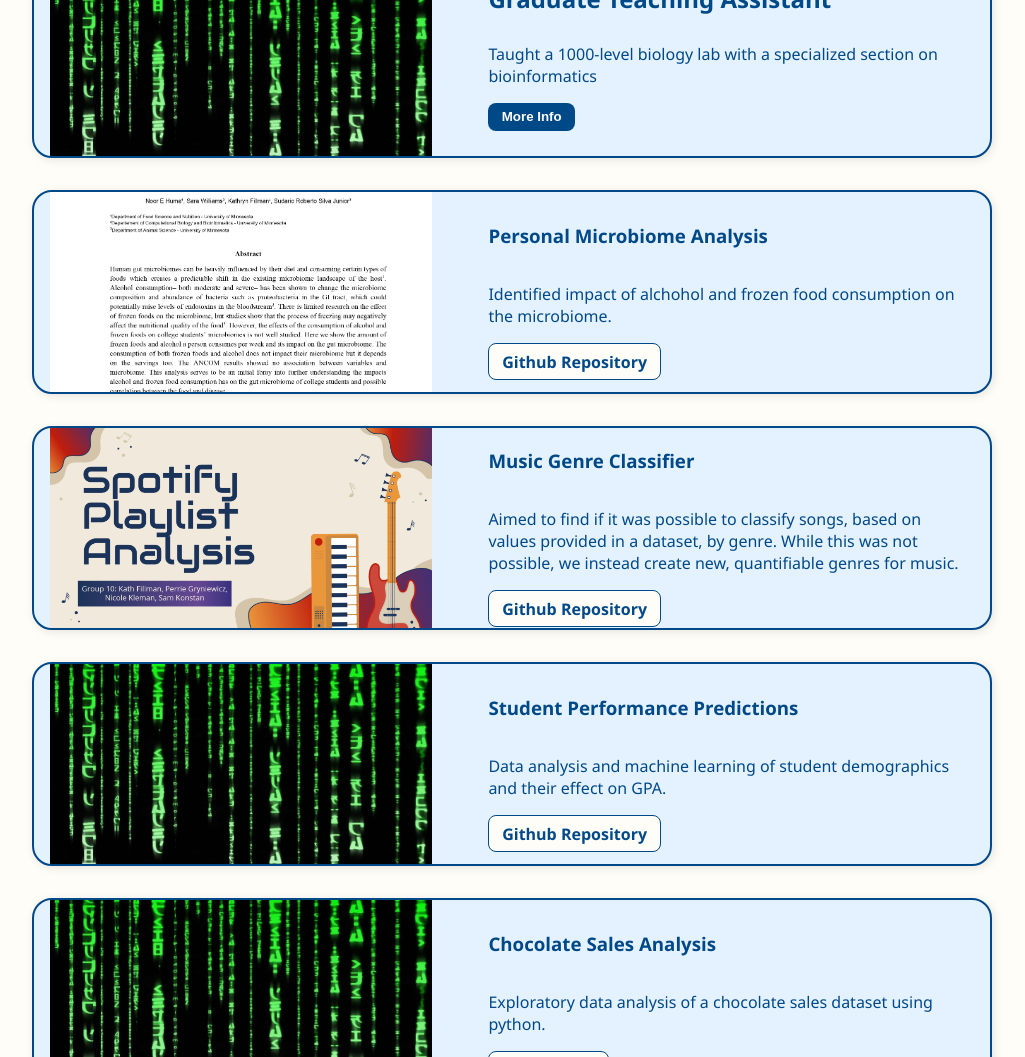
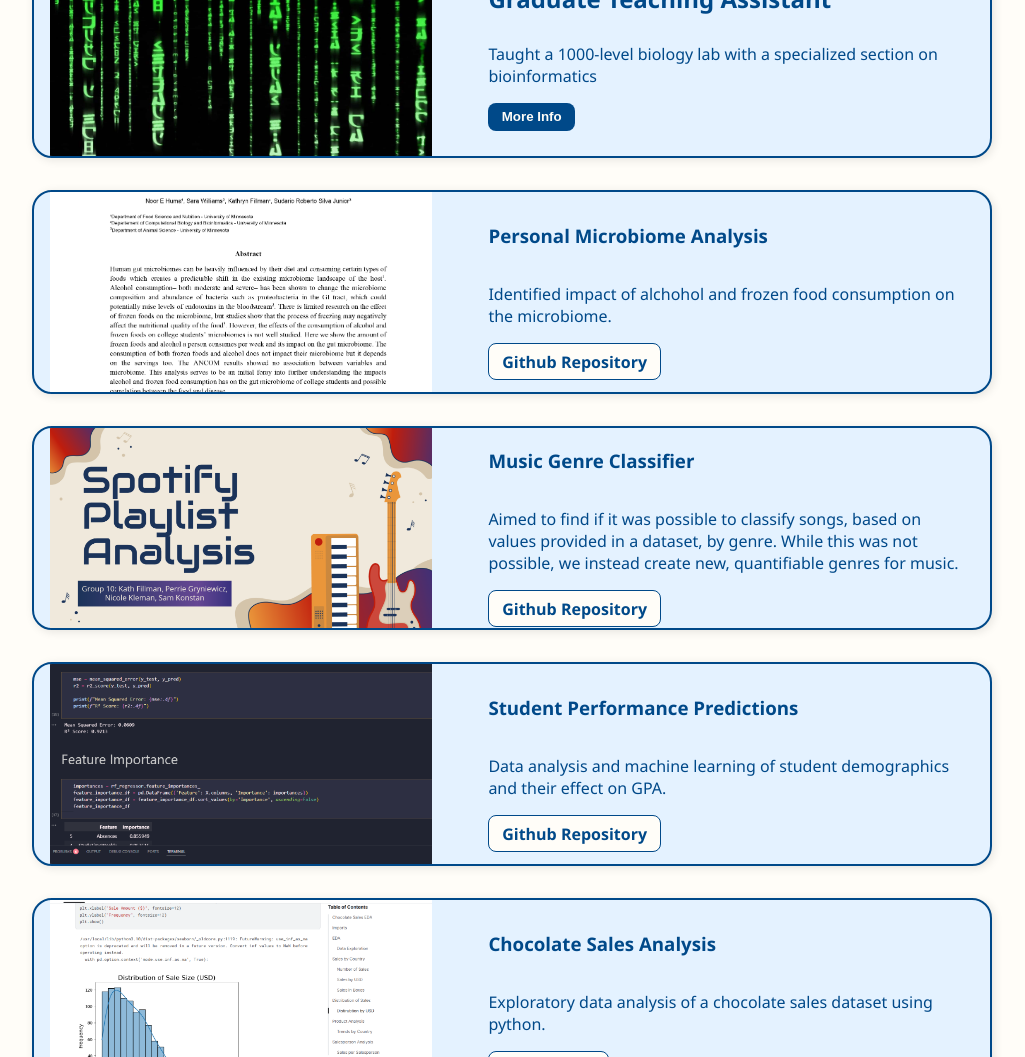
Before and after one commit to kfillman/kfillman.github.io, a Jekyll site: the page built from projects.md, in a window 1280 px wide. Shown: the part 1249-2306 px from the top of the page, without its empty margins (128-1153 px from the left). Built offline with Jekyll 4.4.1, drawn with Linux system fonts in a browser that asks for light colours; grey boxes are pictures that could not be loaded.

Commit message:
Update projects.md

```diff
--- a/projects.md
+++ b/projects.md
@@ -80,7 +79,7 @@ permalink: /projects/
 </div>
 
 <div class="project-card">
-  <img src="/assets/images/matrix_background.jpg" alt="Placeholder image">
+  <img src="/assets/images/GPAPredictions.png" alt="Project Screenshot">
   <div class="project-content">
     <h3>Student Performance Predictions</h3>
     <p>Data analysis and machine learning of student demographics and their effect on GPA.</p>
@@ -89,7 +88,7 @@ permalink: /projects/
 </div>
 
 <div class="project-card">
-  <img src="/assets/images/matrix_background.jpg" alt="Placeholder image">
+  <img src="/assets/images/ChocolateSales.png" alt="Project Screenshot">
   <div class="project-content">
     <h3>Chocolate Sales Analysis</h3>
     <p>Exploratory data analysis of a chocolate sales dataset using python.</p>
```
Also changed, not shown: other parts of projects.md (+0 -1 lines).
